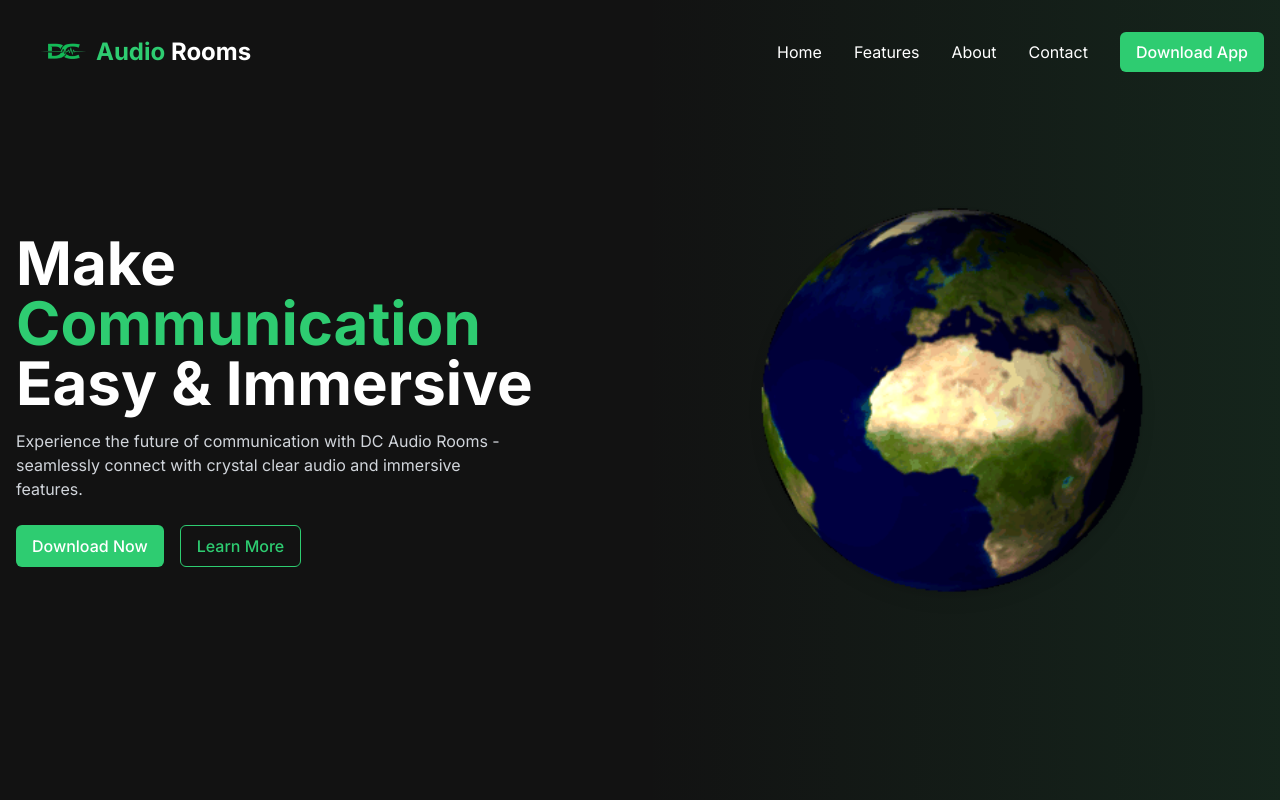
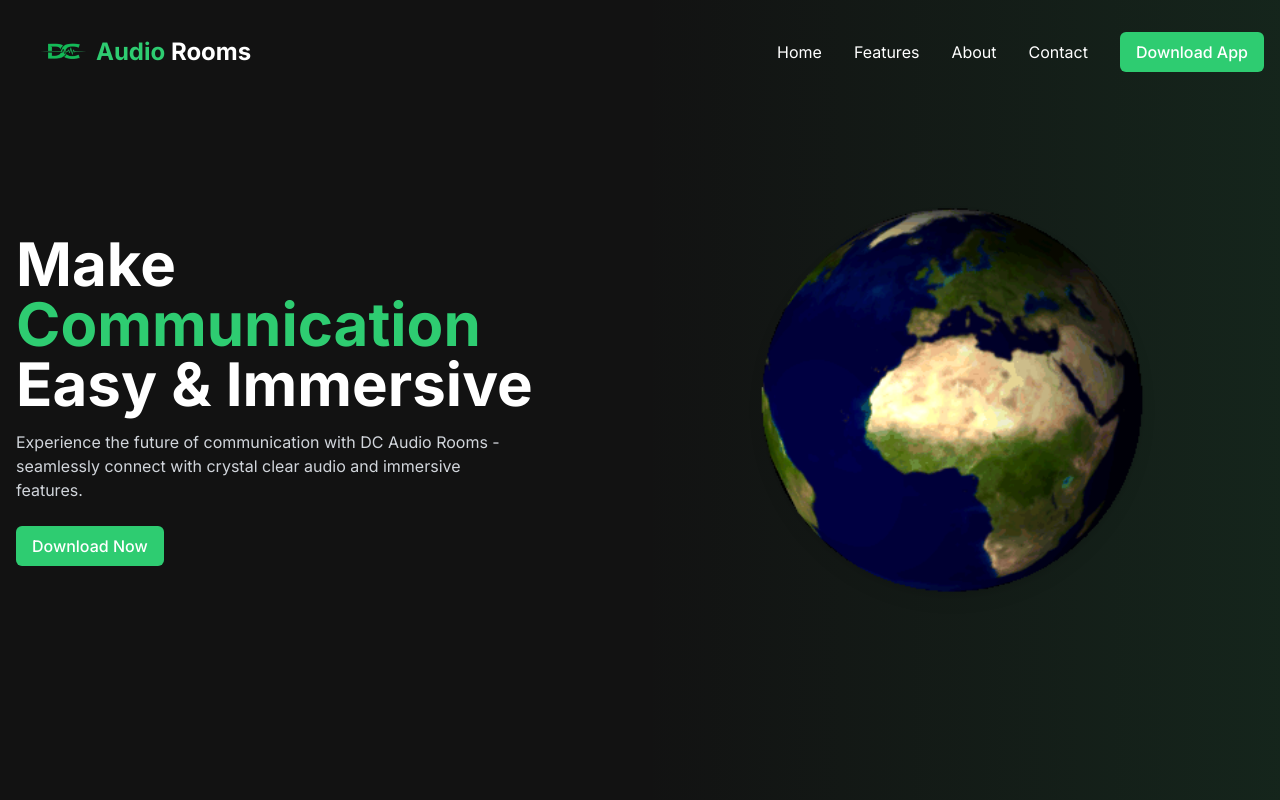
Before and after one commit to DhvaniCast/dhvanicast-website, a React (Vite) app: page / in a window 1280 px wide. Shown: the top 800 px of the page. Built offline with nearby package versions, Linux system fonts and the light colour scheme.

Commit message:
'changed priya code

```diff
--- a/src/components/Hero.jsx
+++ b/src/components/Hero.jsx
@@ -40,9 +40,9 @@ const Hero = () => {
                 >
                   Download Now
                 </button>
-                <button className="btn-outline">
+                {/* <button className="btn-outline">
                   Learn More
-                </button>
+                </button> */}
               </div>
             </div>
 
--- a/src/components/layout/Footer.jsx
+++ b/src/components/layout/Footer.jsx
@@ -91,7 +91,7 @@ const Footer = () => {
 
         <div className="border-t border-gray-800 mt-12 pt-6 text-center">
           <p className="text-gray-400">
-            &copy; {currentYear} 2026 DC Audio Rooms. A product of Editevolv Software Private Limited All rights reserved.
+            &copy; {currentYear} DC Audio Rooms. A product of Editevolv Software Private Limited All rights reserved.
           </p>
         </div>
       </div>
```
